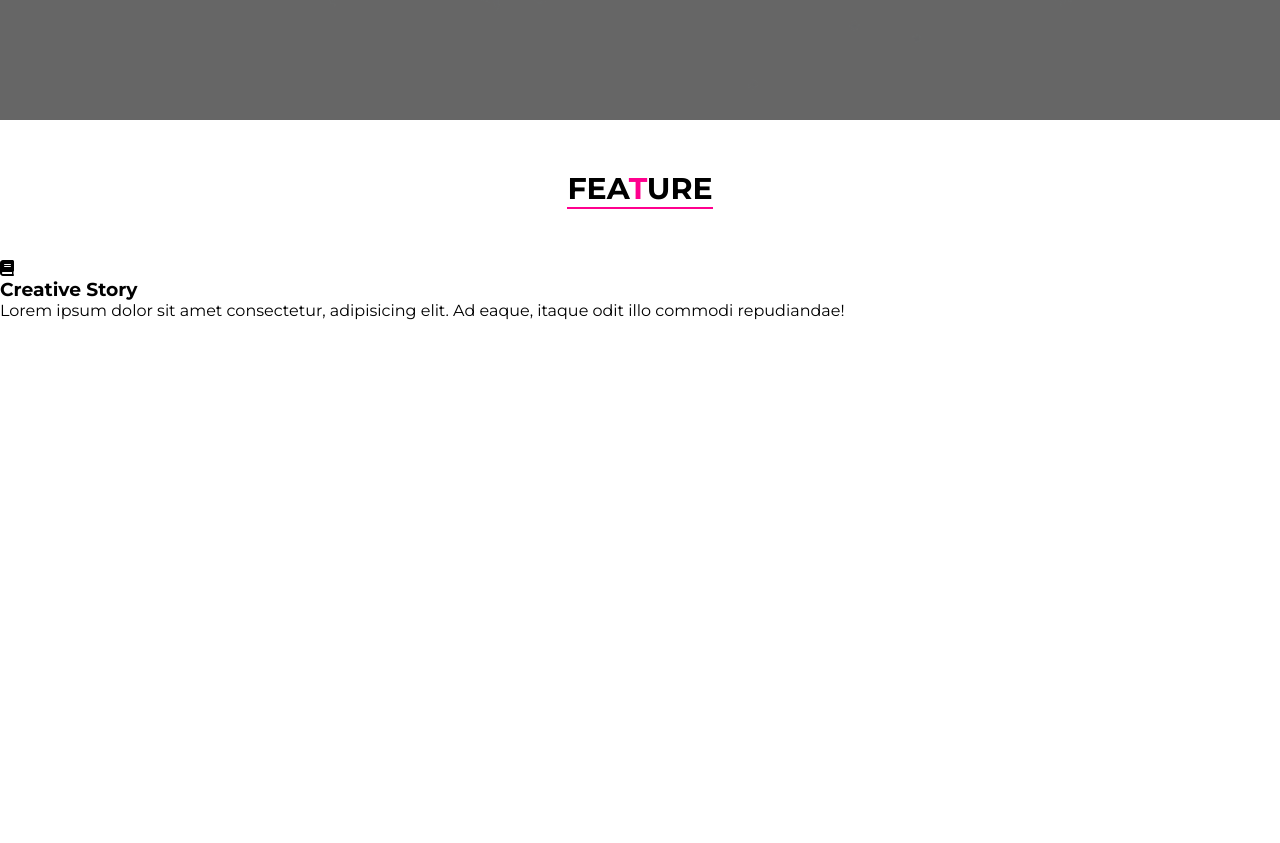
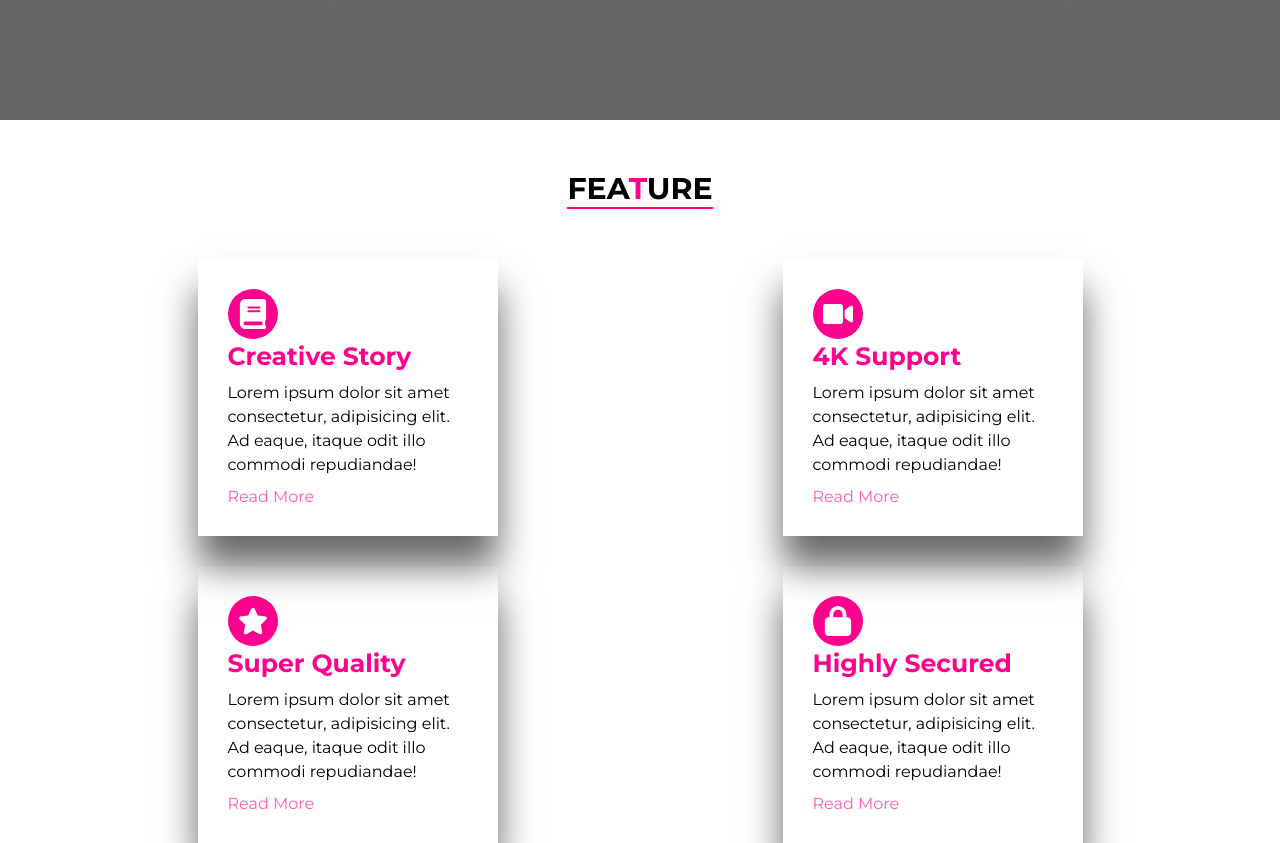
Before and after one commit to ImIqbal27/cosmic-world, a plain HTML site: page index.html in a window 1280 px wide. Shown: the part 680-1523 px from the top of the page. Before the commit the page ends 1000 px from the top, so only its background shows below. Drawn offline with Linux system fonts and the light colour scheme.

Commit message:
feature added

```diff
--- a/css/style.css
+++ b/css/style.css
@@ -126,3 +126,40 @@ nav {
     padding-left: 10px;
 
 }
+
+
+.feature{
+    display: grid ;
+    gap: 30px;
+    grid-template-columns: 1fr 1fr;
+    justify-content: center;
+
+
+}
+.card{
+    width: 300px;
+    padding: 30px;
+    margin: 0 auto;
+    box-shadow: 0 30px 35px rgba(0,0,0, .6);
+}
+.card .card-icon {
+    background-color:#FF008E;
+    border-radius: 50% ;
+    height: 30px;
+    width: 30px;
+    padding: 10px;
+    color: #fff;
+
+}
+.card h3{
+    color: #FF008E;
+    font-size: 25px ;
+}
+.card p{
+    margin: 10px 0 ;
+    line-height: 1.5em  ;
+}
+.card a{
+    text-decoration: none;
+    color:#ff008ca4 ;
+}
--- a/index.html
+++ b/index.html
@@ -50,7 +50,7 @@
     </header>
 
 
-    <main>
+    <main class="container">
         <section id="feature">
             <div class="section-title">
                 <h2>Fea<span class="highlight">t</span>ure</h2>
@@ -60,8 +60,31 @@
                     <h3>Creative Story</h3>
                     <p>Lorem ipsum dolor sit amet consectetur, adipisicing elit. Ad eaque, itaque odit illo commodi
                         repudiandae!</p>
+                        <a href="">Read More </a>
                 </div>
+                <div class="card"> <i class="card-icon fas fa-video"> </i>
+                    <h3>4K Support</h3>
+                    <p>Lorem ipsum dolor sit amet consectetur, adipisicing elit. Ad eaque, itaque odit illo commodi
+                        repudiandae!</p>
+                        <a href="">Read More </a>
+                </div>
+                <div class="card"> <i class="card-icon fas fa-star"> </i>
+                    <h3>Super Quality</h3>
+                    <p>Lorem ipsum dolor sit amet consectetur, adipisicing elit. Ad eaque, itaque odit illo commodi
+                        repudiandae!</p>
+                        <a href="">Read More </a>
+                </div>
+                <div class="card"> <i class="card-icon fas fa-lock"> </i>
+                    <h3>Highly Secured</h3>
+                    <p>Lorem ipsum dolor sit amet consectetur, adipisicing elit. Ad eaque, itaque odit illo commodi
+                        repudiandae!</p>
+                        <a href="">Read More </a>
+                </div>
+
+
+
             </div>
+
         </section>
     </main>
 
```
